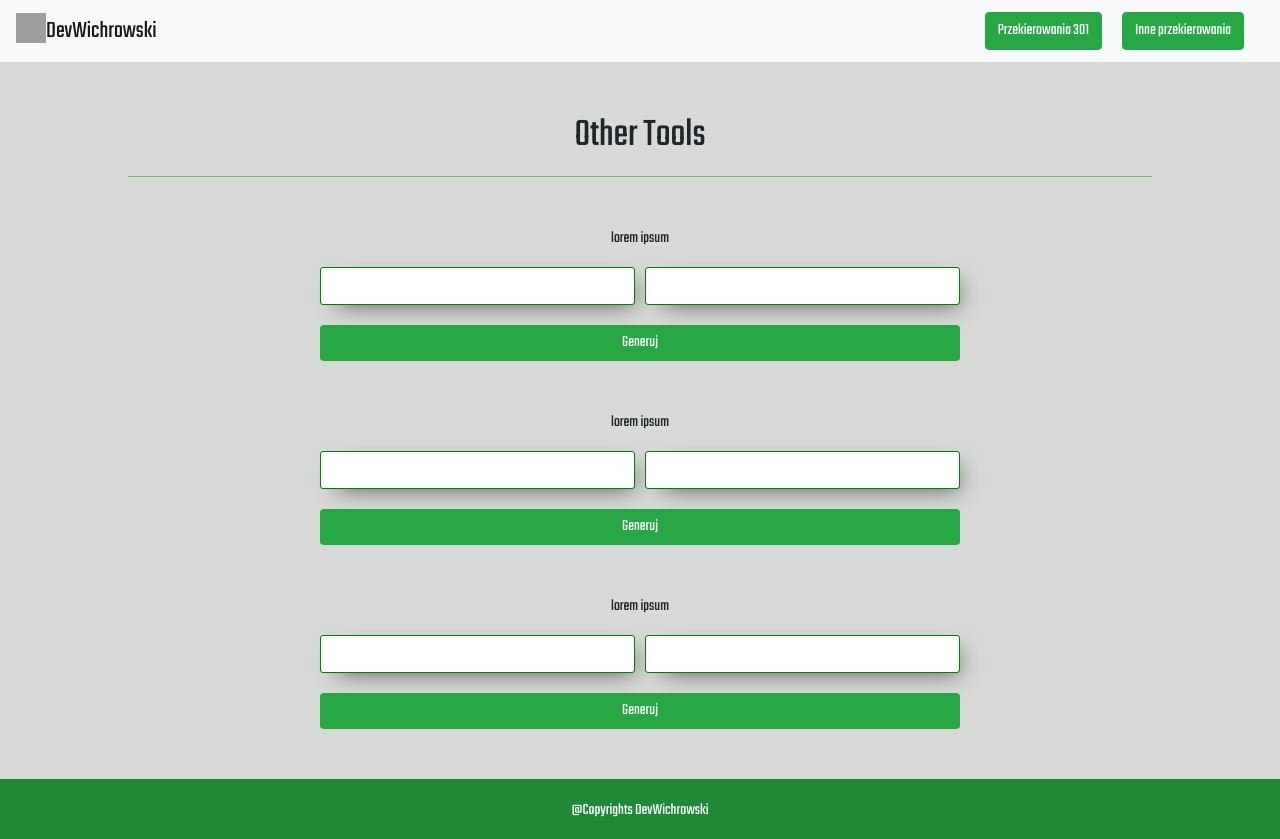
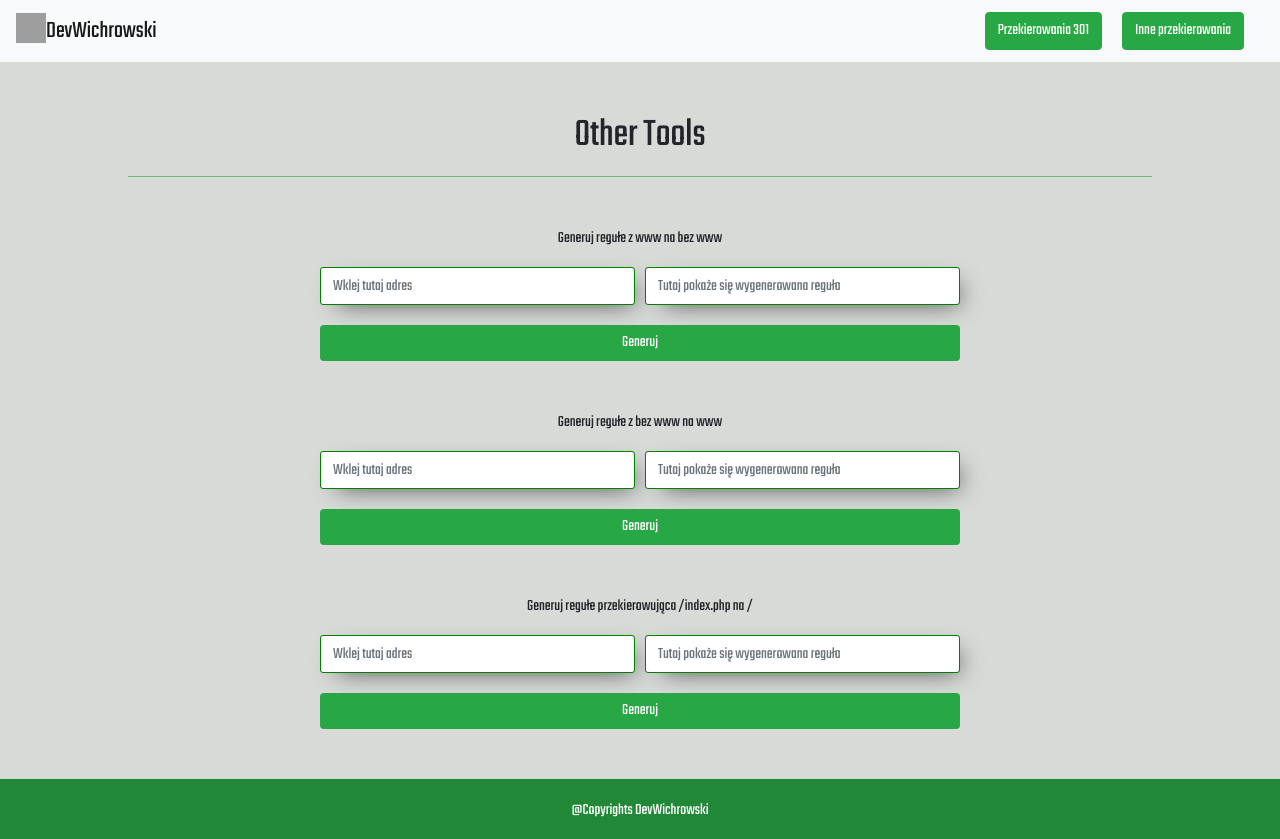
Before and after one commit to DevWichrowski/react-redirections, a React (Create React App) app: page /narzedzia in a window 1280 px wide. Built offline with nearby package versions, Linux system fonts and the light colour scheme; grey boxes are pictures that could not be loaded.

Commit message:
Code refactoring added new component OtherRedirections

```diff
--- /dev/null
+++ b/src/components/otherRedirection/OtherRedirections.css
@@ -0,0 +1,62 @@
+.h1-tools {
+  margin-top: 50px;
+  text-align: center !important;
+}
+
+.element {
+  display: -webkit-box;
+  display: -ms-flexbox;
+  display: flex;
+  -webkit-box-orient: vertical;
+  -webkit-box-direction: normal;
+      -ms-flex-direction: column;
+          flex-direction: column;
+  -webkit-box-pack: center;
+      -ms-flex-pack: center;
+          justify-content: center;
+  width: 50%;
+  margin: 50px auto;
+  text-align: center;
+}
+
+.inputs {
+  display: -webkit-box;
+  display: -ms-flexbox;
+  display: flex;
+  -webkit-box-orient: horizontal;
+  -webkit-box-direction: normal;
+      -ms-flex-direction: row;
+          flex-direction: row;
+  -webkit-box-pack: center;
+      -ms-flex-pack: center;
+          justify-content: center;
+}
+
+.inputs input {
+  width: 50%;
+  border-radius: 3px;
+}
+
+.inputs input:first-child {
+  margin-right: 10px;
+}
+
+.generate {
+  width: 100%;
+  margin-top: 10px;
+  background-color: #28A745;
+  color: white;
+}
+
+.btn-danger {
+  width: 100%;
+  margin-top: 20px;
+  background-color: #28A745;
+  color: white;
+  border: none;
+}
+
+.btn-danger:hover {
+  background-color: #259e41;
+}
+/*# sourceMappingURL=OtherRedirections.css.map */
--- /dev/null
+++ b/src/components/otherRedirection/OtherRedirections.js
@@ -0,0 +1,21 @@
+import React from 'react';
+import './OtherRedirections.css';
+
+export default function OtherRedirections(props) {
+	return (
+		<div>
+			<div className="page-body">
+				<div className="element">
+					<p>{props.description}</p>
+					<div className="inputs">
+						<input type="text" class="form-control" placeholder="Wklej tutaj adres" />
+						<input type="text" class="form-control" placeholder="Tutaj pokaże się wygenerowana reguła" />
+					</div>
+					<button id="result-textarea" className="btn btn-danger">
+						Generuj
+					</button>
+				</div>
+			</div>
+		</div>
+	);
+}
--- a/src/components/otherTools/OtherTools.css
+++ b/src/components/otherTools/OtherTools.css
@@ -1,62 +1 @@
-.h1-tools {
-  margin-top: 50px;
-  text-align: center !important;
-}
-
-.element {
-  display: -webkit-box;
-  display: -ms-flexbox;
-  display: flex;
-  -webkit-box-orient: vertical;
-  -webkit-box-direction: normal;
-      -ms-flex-direction: column;
-          flex-direction: column;
-  -webkit-box-pack: center;
-      -ms-flex-pack: center;
-          justify-content: center;
-  width: 50%;
-  margin: 50px auto;
-  text-align: center;
-}
-
-.inputs {
-  display: -webkit-box;
-  display: -ms-flexbox;
-  display: flex;
-  -webkit-box-orient: horizontal;
-  -webkit-box-direction: normal;
-      -ms-flex-direction: row;
-          flex-direction: row;
-  -webkit-box-pack: center;
-      -ms-flex-pack: center;
-          justify-content: center;
-}
-
-.inputs input {
-  width: 50%;
-  border-radius: 3px;
-}
-
-.inputs input:first-child {
-  margin-right: 10px;
-}
-
-.generate {
-  width: 100%;
-  margin-top: 10px;
-  background-color: #28A745;
-  color: white;
-}
-
-.btn-danger {
-  width: 100%;
-  margin-top: 20px;
-  background-color: #28A745;
-  color: white;
-  border: none;
-}
-
-.btn-danger:hover {
-  background-color: #259e41;
-}
-/*# sourceMappingURL=OtherTools.css.map */
+/* No CSS *//*# sourceMappingURL=OtherTools.css.map */
--- a/src/components/otherTools/OtherTools.js
+++ b/src/components/otherTools/OtherTools.js
@@ -1,5 +1,5 @@
 import React, { Component } from 'react';
-import './OtherTools.css';
+import OtherRedirections from '../otherRedirection/OtherRedirections';
 
 export default class OtherTools extends Component {
 	constructor(props) {
@@ -12,36 +12,9 @@ export default class OtherTools extends Component {
 			<div className="page-body">
 				<h1 className="h1-tools">Other Tools</h1>
 				<hr />
-				<div className="element">
-        <p>lorem ipsum</p>
-					<div className="inputs">
-          <input type="text" class="form-control" placeholder=""/>
-          <input type="text" class="form-control"/>
-					</div>
-					<button id="result-textarea" className="btn btn-danger">
-					Generuj
-				</button>
-				</div>
-				<div className="element">
-        <p>lorem ipsum</p>
-					<div className="inputs">
-          <input type="text" class="form-control"/>
-          <input type="text" class="form-control"/>
-					</div>
-					<button id="result-textarea" className="btn btn-danger">
-					Generuj
-				</button>
-				</div>
-				<div className="element">
-        <p>lorem ipsum</p>
-					<div className="inputs">
-          <input type="text" class="form-control"/>
-          <input type="text" class="form-control"/>
-					</div>
-          <button id="result-textarea" className="btn btn-danger">
-					Generuj
-				</button>
-				</div>
+				<OtherRedirections description={'Generuj regułe z www na bez www'} />
+				<OtherRedirections description={'Generuj regułe z bez www na www'} />
+				<OtherRedirections description={'Generuj regułe przekierowująca /index.php na /'} />
 			</div>
 		);
 	}
```
Also changed, not shown: src/components/otherRedirection/OtherRedirections.scss (renamed from src/components/otherTools/OtherTools.scss), 2 other files (tests, documents, lock files or other folders).
